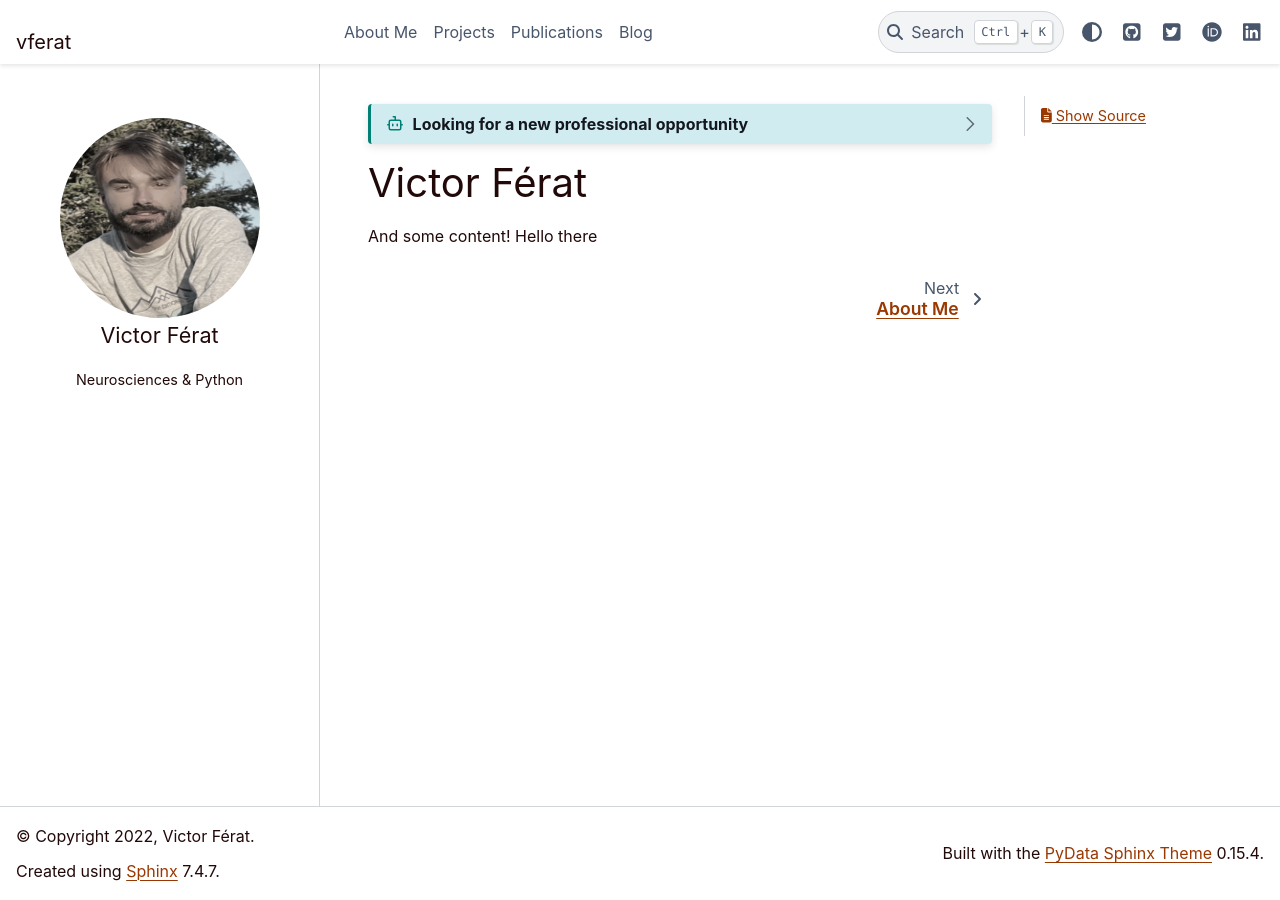
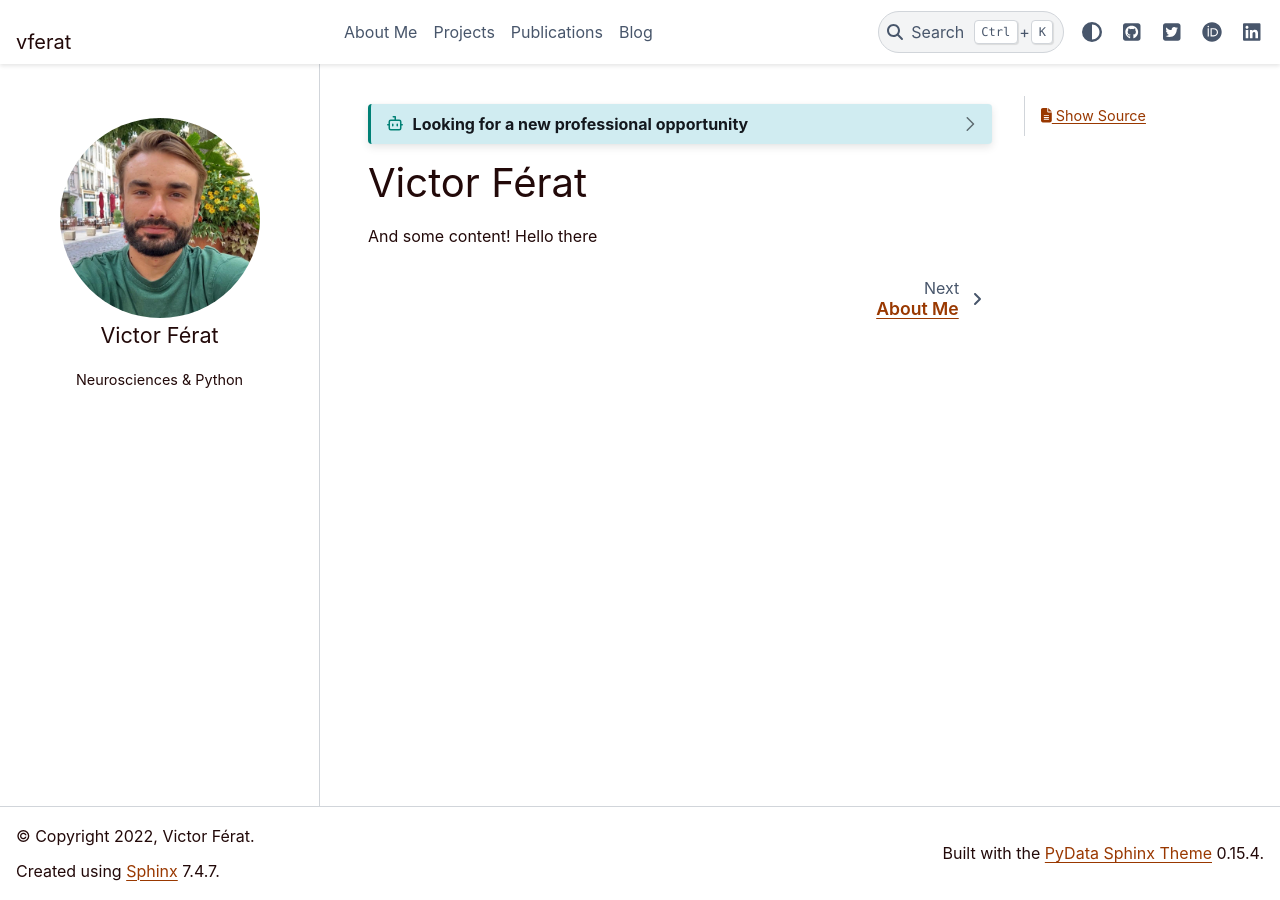
Before and after one commit to vferat/vferat.github.io, a Sphinx documentation site: the page built from source/index.md, in a window 1280 px wide. Built offline with Sphinx 7.4.7 and the PyData theme 0.15.4, drawn with Linux system fonts in a browser that asks for light colours; comment, search, counter and statistics services are not loaded.

Commit message:
Edit profil picture

```diff
--- a/source/_static/custom.css
+++ b/source/_static/custom.css
@@ -8,10 +8,9 @@ div.profile-pic {
 div.profile-pic img {
     border-radius: 50%;
     width: 200px;
-    height: 200px;
+    height: 100%;
     margin: 0 auto;
     display: block;
-    filter: grayscale(80%);
 }
 
 .title {
--- a/source/_templates/sidebar.html
+++ b/source/_templates/sidebar.html
@@ -1,5 +1,5 @@
 
-<div class="profile-pic"><img src="{{ pathto('_static/profile.jpg', 1) }}" /></div>
+<div class="profile-pic"><img src="{{ pathto('_static/profil.jfif', 1) }}" /></div>
 
 <div class="bio">
     <div class="name">
```
Also changed, not shown: source/projects/BlenderBrainAtlas.md (+3 -0 lines), source/_static/profil.jfif (added), source/_static/profile.jpg (deleted).
